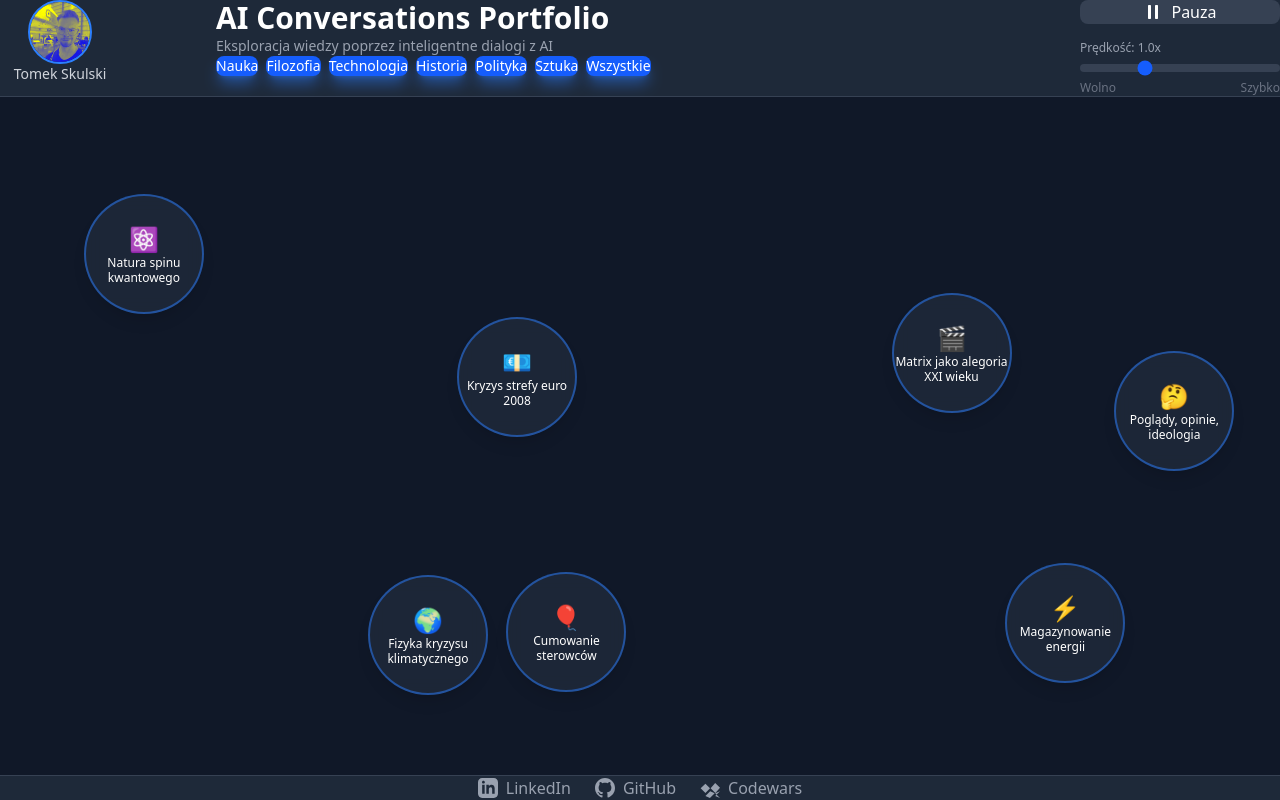
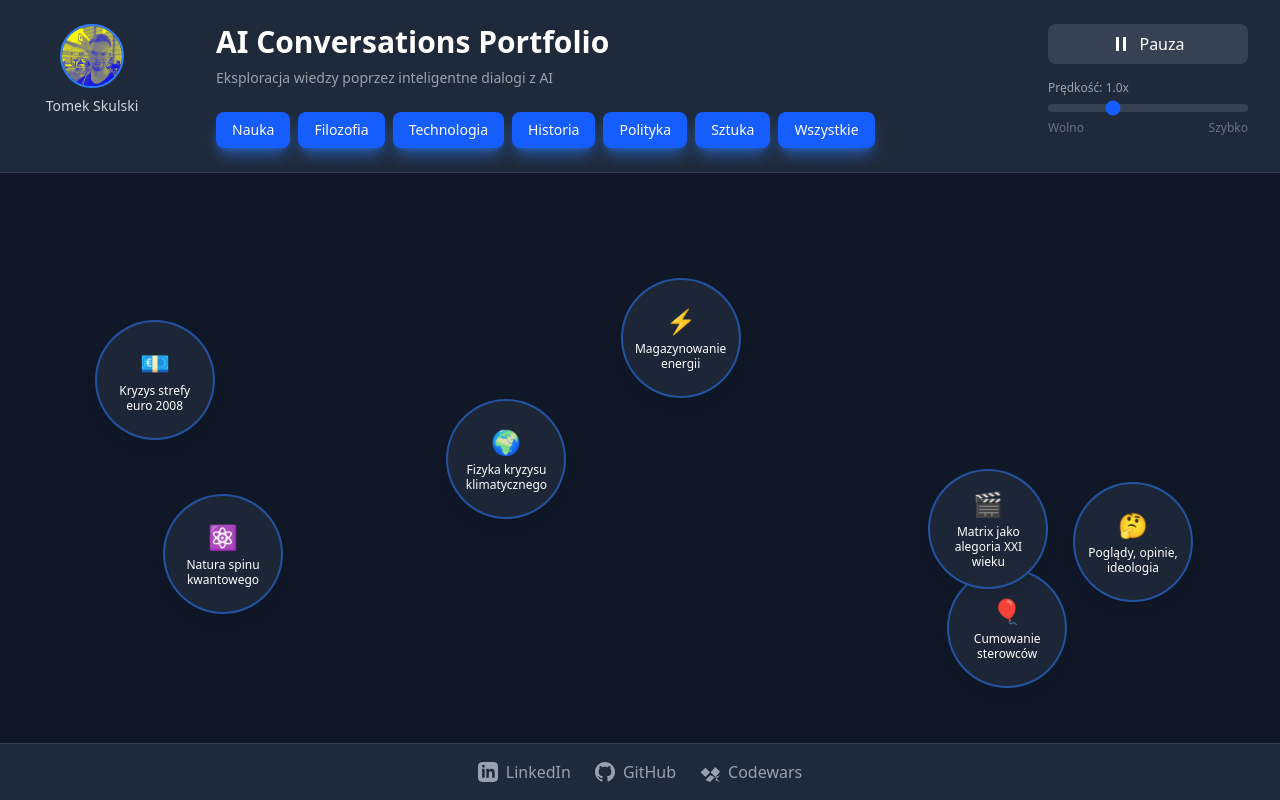
Before and after one commit to Skulak13/ai-prompting-sessions, a React (Vite) app: page / in a window 1280 px wide. Built offline with nearby package versions, Linux system fonts and the light colour scheme.

Commit message:
tailwind full update

```diff
--- a/package.json
+++ b/package.json
@@ -15,19 +15,16 @@
   },
   "devDependencies": {
     "@eslint/js": "^9.36.0",
-    "@tailwindcss/postcss": "^4.1.14",
     "@tailwindcss/vite": "^4.1.16",
     "@types/node": "^24.6.0",
     "@types/react": "^19.1.16",
     "@types/react-dom": "^19.1.9",
     "@vitejs/plugin-react": "^5.0.4",
-    "autoprefixer": "^10.4.21",
     "babel-plugin-react-compiler": "^19.1.0-rc.3",
     "eslint": "^9.36.0",
     "eslint-plugin-react-hooks": "^5.2.0",
     "eslint-plugin-react-refresh": "^0.4.22",
     "globals": "^16.4.0",
-    "postcss": "^8.5.6",
     "tailwindcss": "^4.1.14",
     "typescript": "~5.9.3",
     "typescript-eslint": "^8.45.0",
--- a/postcss.config.js
+++ /dev/null
@@ -1,5 +0,0 @@
-export default {
-  plugins: {
-    "@tailwindcss/postcss": {},
-  },
-};
--- a/src/App.tsx
+++ b/src/App.tsx
@@ -1,5 +1,4 @@
 import { useState } from "react";
-import "./App.css";
 import Header from "./components/Header";
 import Footer from "./components/Footer";
 import ChatCanvas from "./components/ChatCanvas";
--- a/src/index.css
+++ b/src/index.css
@@ -1,6 +1,6 @@
 @import "tailwindcss";
 
-/* Reset i podstawowe style */
+@layer base {
   * {
     margin: 0;
     padding: 0;
@@ -10,5 +10,6 @@
   body {
     width: 100%;
     height: 100vh;
-  overflow: hidden; /* Zapobiega scrollowaniu - ważne dla krążących tytułów */
+    overflow: hidden;
   }
+}
```
Also changed, not shown: 1 other file (tests, documents, lock files or other folders). Lines whose indentation alone changed are shown as unchanged.
